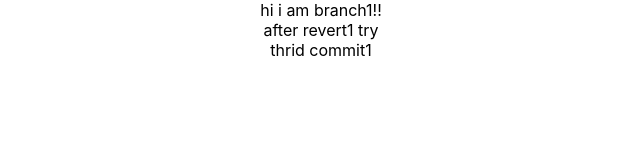
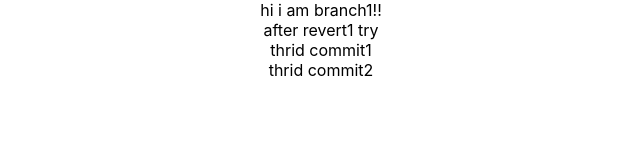
Before and after one commit to WooJuJang/git, a React (Create React App) app in the folder client/: page / in a window 1280 px wide. Shown: the top 160 px of the page, without its empty margins (319-959 px from the left). Built offline with nearby package versions, Linux system fonts and the light colour scheme.

Commit message:
thrid commit2

```diff
--- a/client/src/App.tsx
+++ b/client/src/App.tsx
@@ -7,6 +7,7 @@ function App() {
     <div className="App">
       hi i am branch1!!<div>after revert1 try</div>
       <div>thrid commit1</div>
+      <div>thrid commit2</div>
     </div>
   );
 }
```
